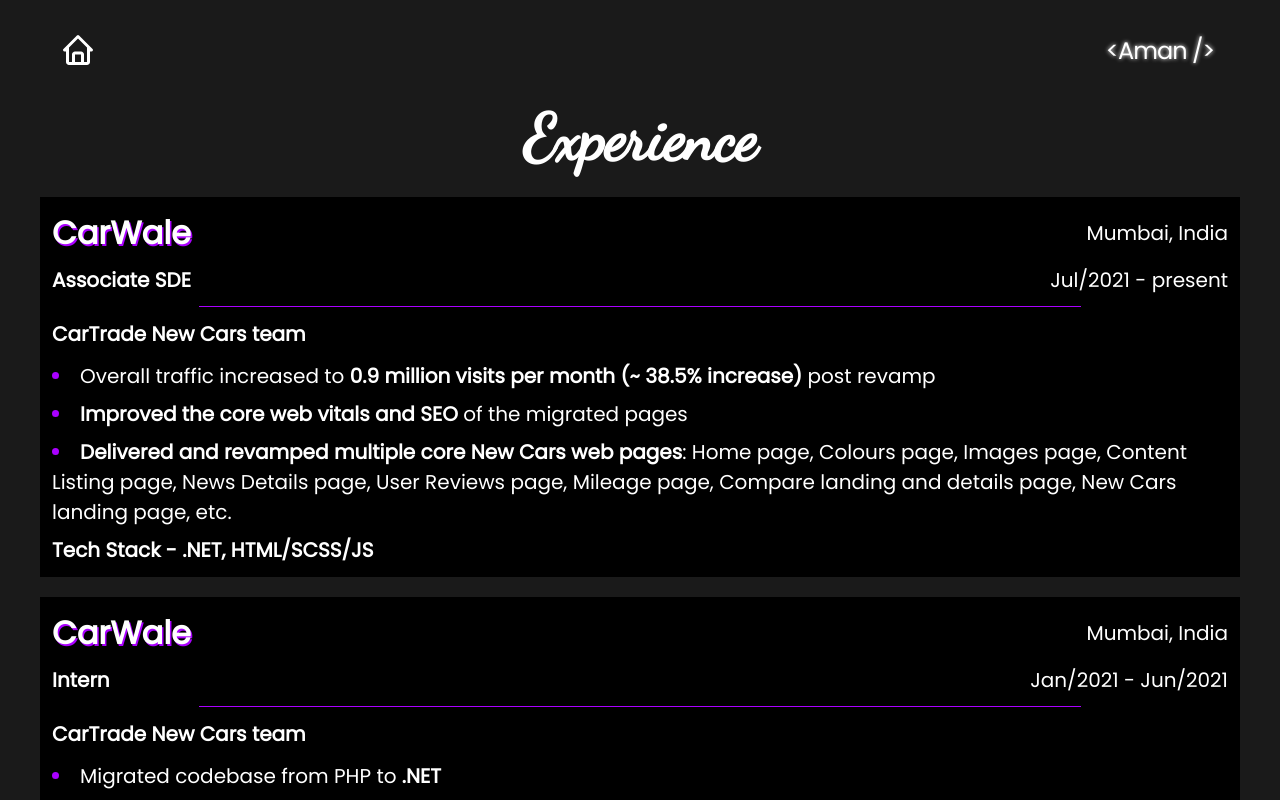
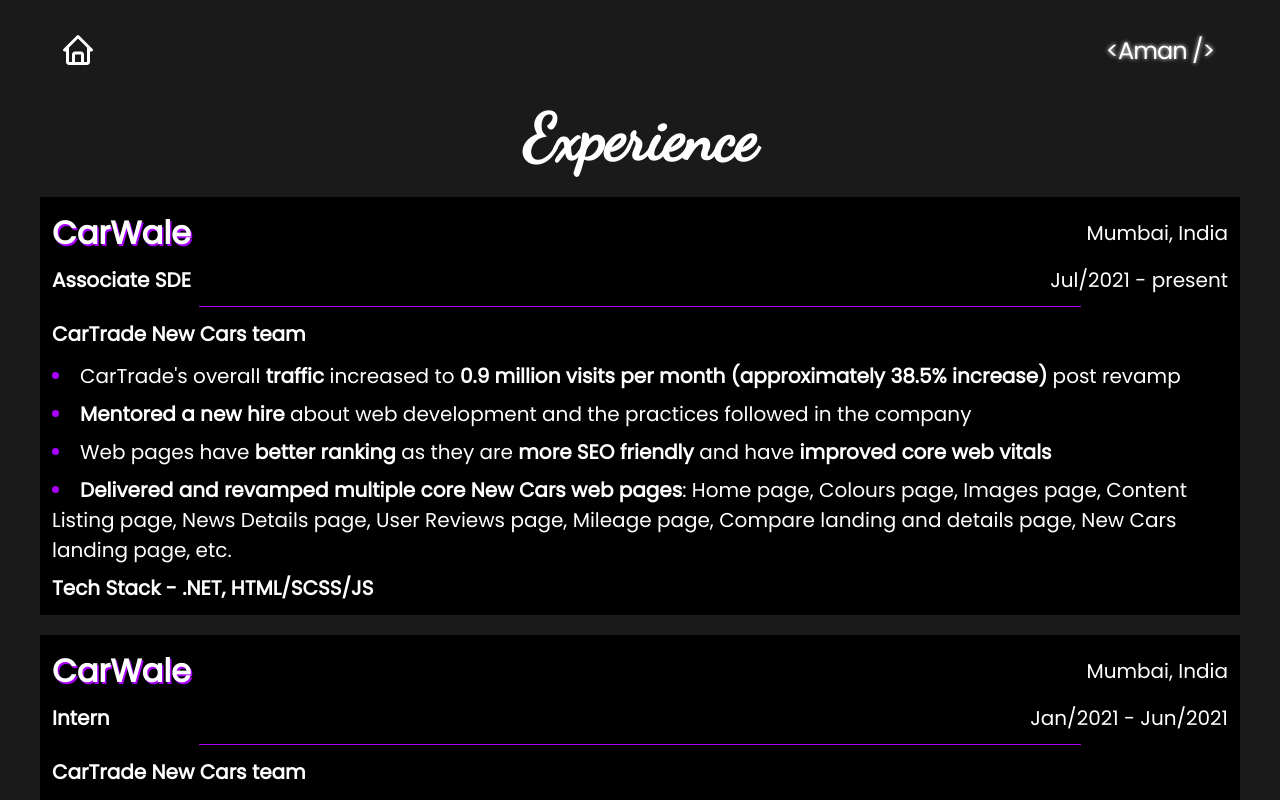
Before and after one commit to echoaman/amanpahurkar, a Next.js app: page /experience in a window 1280 px wide. Shown: the top 800 px of the page. Built offline with nearby package versions, Linux system fonts and the light colour scheme.

Commit message:
res 22/3/17

```diff
--- a/pages/experience/index.js
+++ b/pages/experience/index.js
@@ -30,8 +30,9 @@
 						<section className={`${styles.content}`}>
 							<p className={styles.team}>CarTrade New Cars team</p>
 							<ul>
-								<li>Overall traffic increased to <strong>0.9 million visits per month (~ 38.5% increase)</strong> post revamp</li>
-								<li><strong>Improved the core web vitals and SEO</strong> of the migrated pages</li>
+								<li>CarTrade's overall <strong>traffic</strong> increased to <strong>0.9 million visits per month (approximately 38.5% increase)</strong> post revamp</li>
+								<li><strong>Mentored a new hire</strong> about web development and the practices followed in the company</li>
+								<li>Web pages have <strong>better ranking</strong> as they are <strong>more SEO friendly</strong> and have <strong>improved core web vitals</strong></li>
 								<li><strong>Delivered and revamped multiple core New Cars web pages</strong>: Home page, Colours page, Images page, Content Listing page, News Details page, User Reviews page, Mileage page, Compare landing and details page, New Cars landing page, etc.</li>
 							</ul>
 							<p className={styles.tech_stack}><strong>Tech Stack - .NET, HTML/SCSS/JS</strong></p>
```
Also changed, not shown: 1 other file (tests, documents, lock files or other folders).
